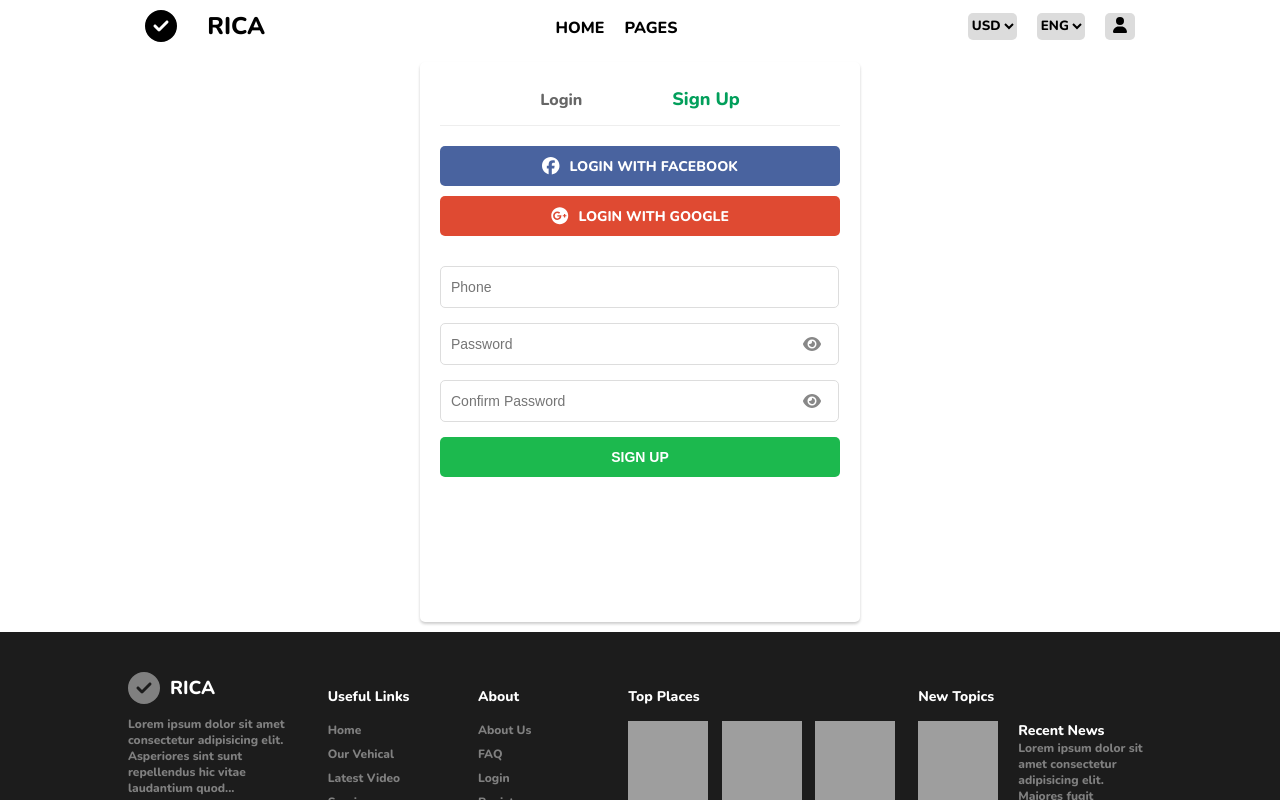
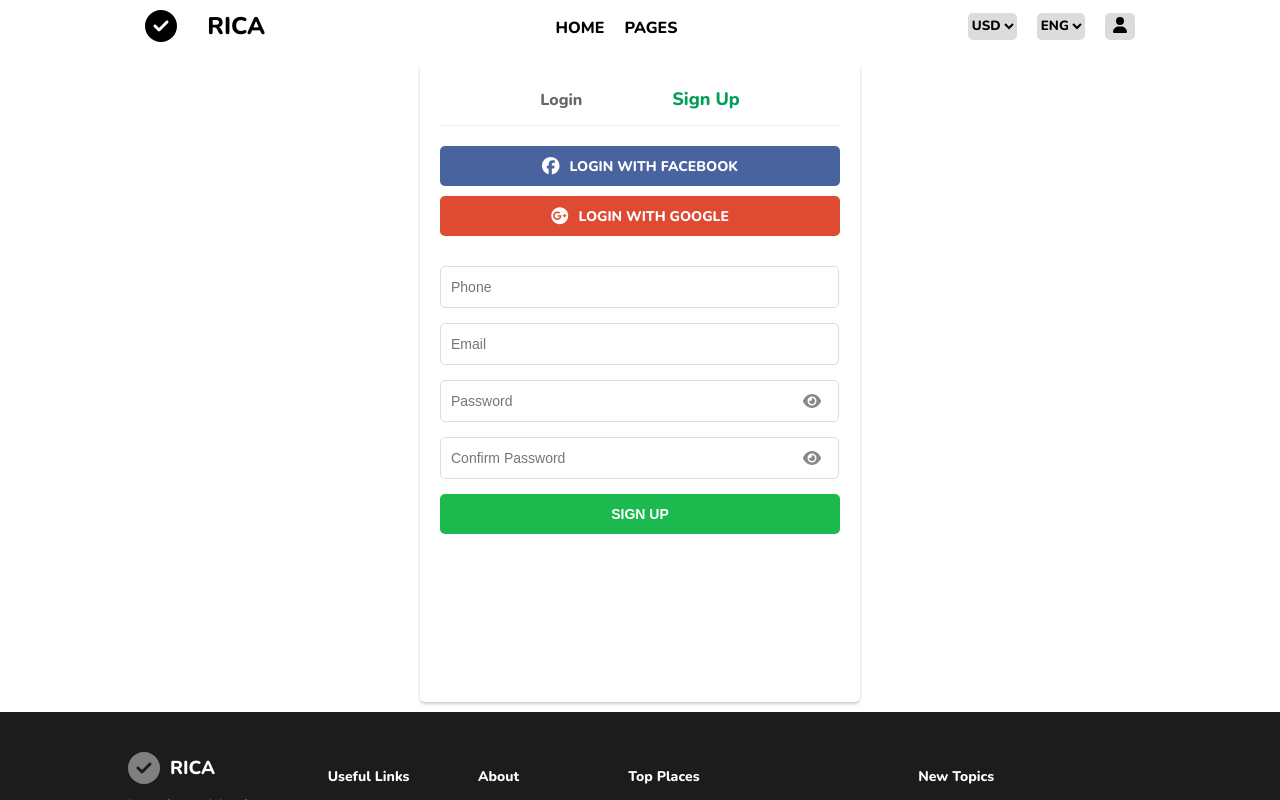
Before and after one commit to Mike2020x/frontend-top-v29-hoteles, a React (Vite) app: page /signup in a window 1280 px wide. Both pictures are taken after a click on the link "Sign Up". Shown: the top 800 px of the page. Built offline with nearby package versions, Linux system fonts and the light colour scheme; grey boxes are pictures that could not be loaded.

Commit message:
feat: Login update working authenticated

```diff
--- a/src/components/login/Login.jsx
+++ b/src/components/login/Login.jsx
@@ -28,9 +28,11 @@ const Login = () => {
 
     try {
       const loginData = {
+        phone: formData.phone,
         email: formData.email,
         password: formData.password,
       };
+      console.log(loginData);
 
       // Llamar a la API para iniciar sesión
       const response = await fetch(
@@ -76,10 +78,10 @@ const Login = () => {
         email: formData.email,
         password: formData.password,
       };
-
+      console.log(signupData);
       // Llamar a la API para registrarse
       const response = await fetch(
-        "https://backend-top-v29-hoteles.onrender.com/auth/local/login",
+        `${import.meta.env.VITE_BASE_URL}/api/user`,
         {
           method: "POST",
           headers: {
@@ -159,6 +161,15 @@ const Login = () => {
               placeholder="Phone"
               name="phone"
               value={formData.phone}
+              onChange={handleChange}
+            />
+          </div>
+          <div className="u-form-group">
+            <input
+              type="email"
+              placeholder="Email"
+              name="email"
+              value={formData.email}
               onChange={handleChange}
             />
           </div>
--- a/src/components/login/index.scss
+++ b/src/components/login/index.scss
@@ -2,7 +2,7 @@
   position: relative;
   margin: 10px auto;
   width: 400px;
-  height: 65vh;
+  height: 75vh;
   background-color: #fff;
   padding: 20px;
   border-radius: 5px;
--- a/src/pages/VerifyAccount/VerifyAccount.jsx
+++ b/src/pages/VerifyAccount/VerifyAccount.jsx
@@ -1,8 +1,5 @@
 import { useParams } from 'react-router-dom'
-
 import './index.scss'
-
-
 
 export default function VerifyAccount() {
   const { token } = useParams()
@@ -10,7 +7,7 @@ export default function VerifyAccount() {
   const handleClick = async () => {
     try {
       const response = await fetch(
-        `${process.env.REACT_APP_API_URL}/auth/verify-account/${token}`,
+        `${import.meta.env.VITE_BASE_URL}/auth/local/activate/${token}`,
         {
           method: 'GET',
           headers: {
@@ -41,38 +38,3 @@ export default function VerifyAccount() {
     </>
   )
 }
-
-
-
-const handleLogin = async (e) => {
-  e.preventDefault();
-
-  try {
-    // Llamar a la API para iniciar sesión
-    const response = await fetch(
-      "https://backend-top-v29-hoteles.onrender.com/auth/local/login",
-      {
-        method: "POST",
-        headers: {
-          "Content-Type": "application/json",
-        },
-        body: JSON.stringify({
-          email,
-          password,
-        }),
-      }
-    );
-
-    // Manejar la respuesta de la API según sea necesario
-    if (response.ok) {
-      // Redireccionar al panel de usuario o realizar otra acción
-      window.location.href = "/user-dashboard";
-    } else {
-      // Manejar el caso de error en el inicio de sesión
-      console.log("Error en el inicio de sesión");
-    }
-  } catch (error) {
-    // Manejar errores de conexión o de la API
-    console.log("Error:", error);
-  }
-};
```
